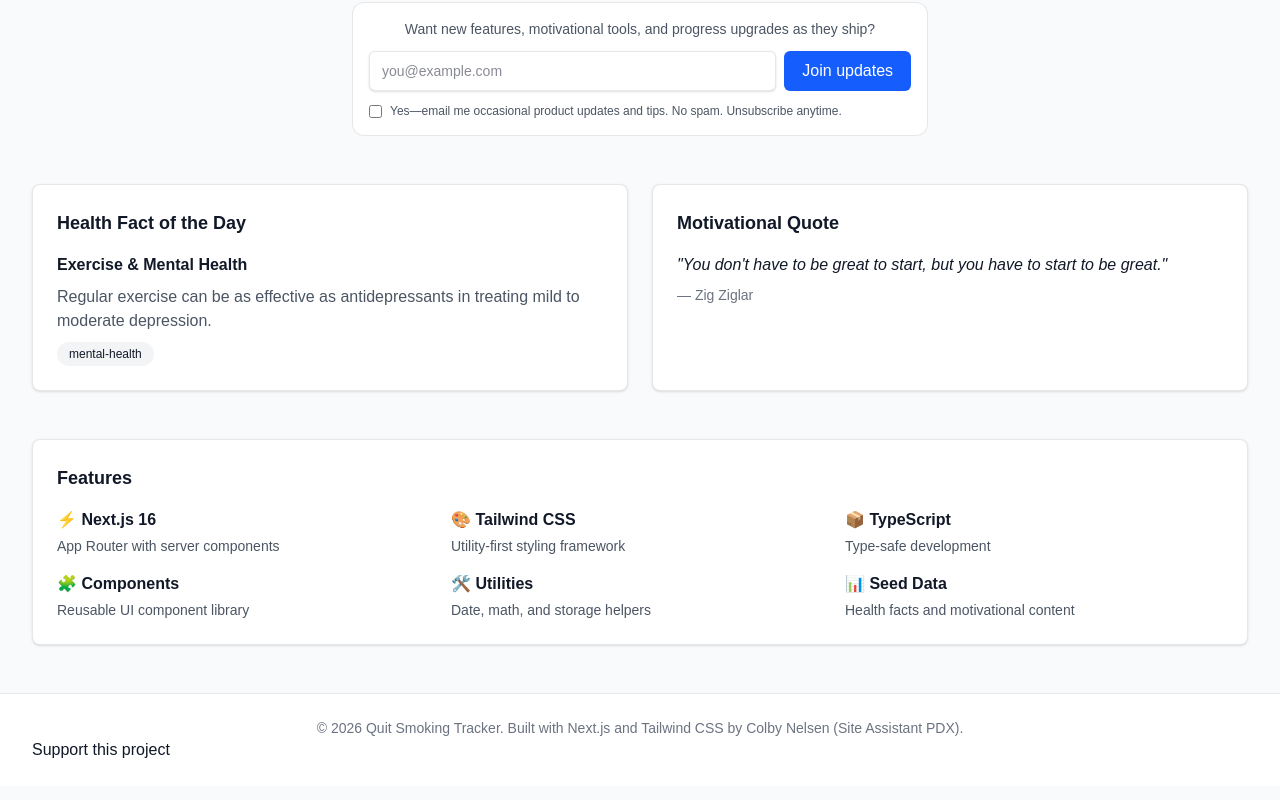
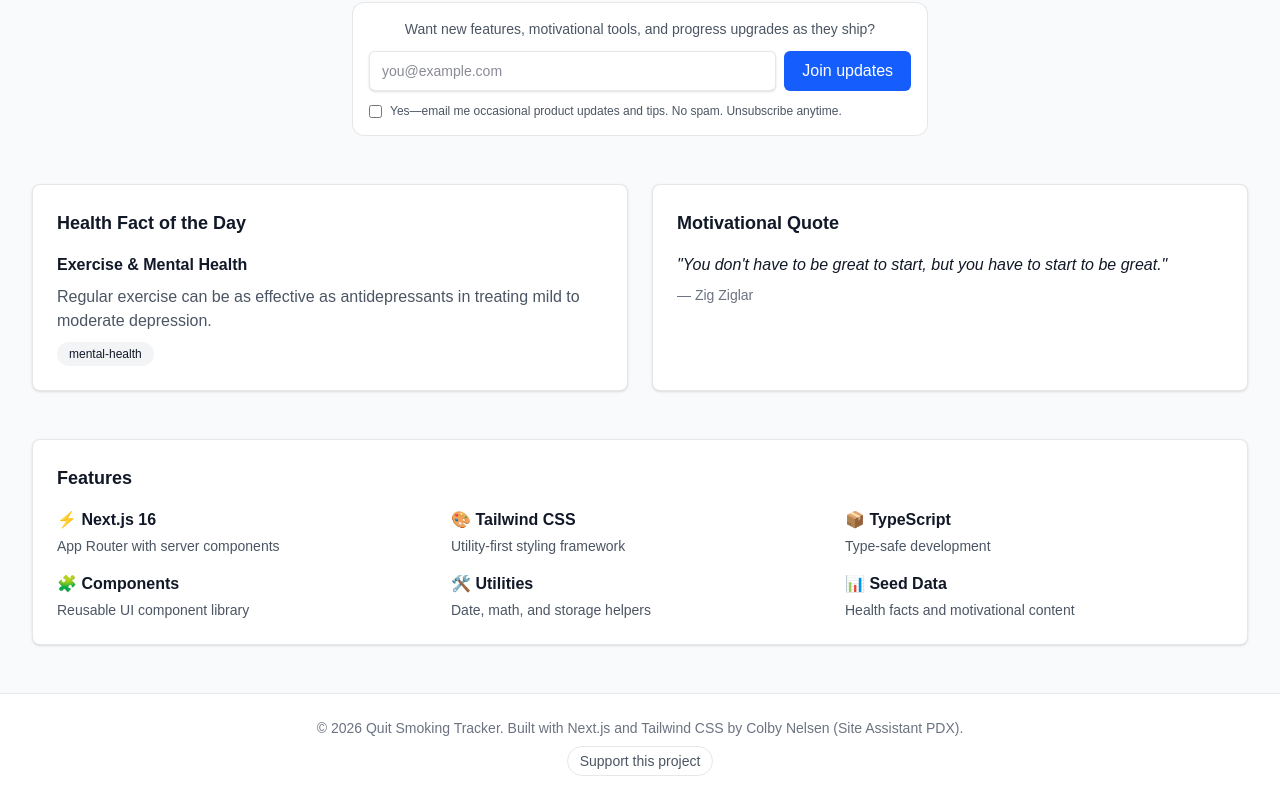
Before and after one commit to conels08/CTO-playground, a Next.js app: page / in a window 1280 px wide. Shown: the part 339-1139 px from the top of the page. Built offline with nearby package versions, Linux system fonts and the light colour scheme; no server answers.

Commit message:
style: refine footer support link

```diff
--- a/components/layout/Footer.tsx
+++ b/components/layout/Footer.tsx
@@ -9,12 +9,14 @@ export default function Footer() {
           Tailwind CSS by Colby Nelsen (Site Assistant PDX).
         </p>
 
-        <Link
+        <div className="mt-2 flex justify-center">
+          <Link
             href="/about#support"
-            className="hover:text-foreground transition-colors"
+            className="rounded-full border border-border px-3 py-1 text-sm font-medium text-muted-foreground transition-colors hover:border-foreground/40 hover:text-foreground"
           >
             Support this project
           </Link>
+        </div>
       </div>
     </footer>
   );
```
